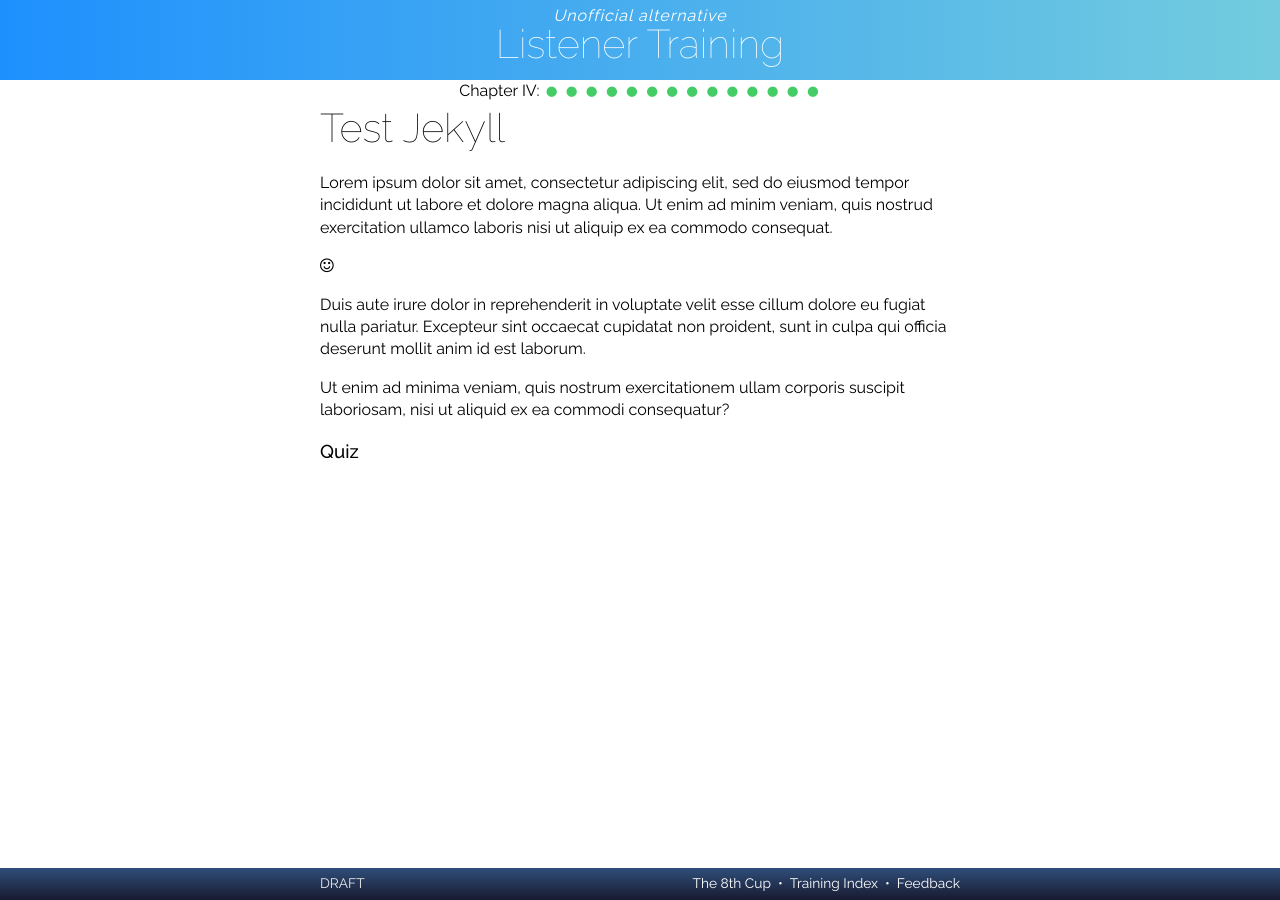
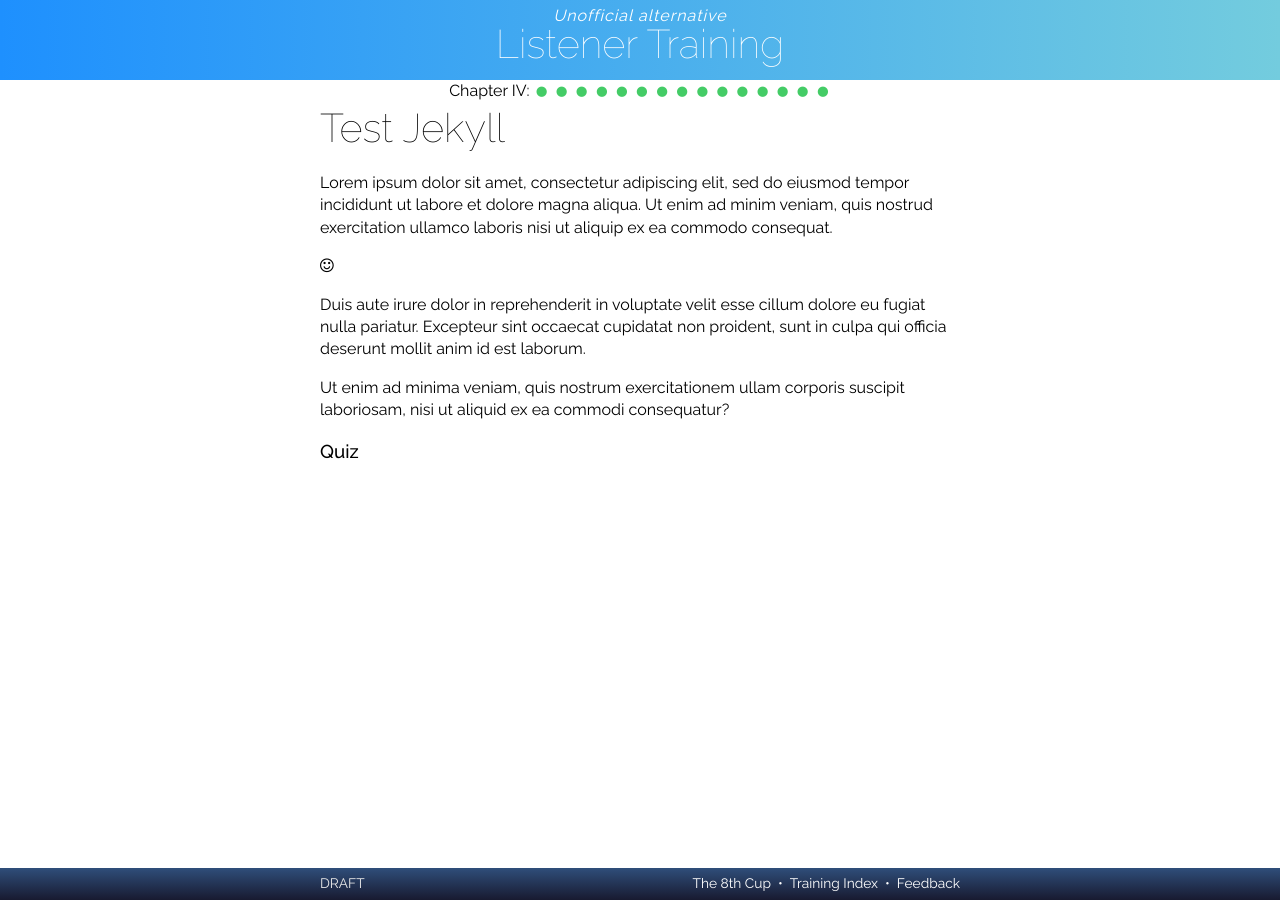
Before and after one commit to RarelyCharlie/rarelycharlie.github.io, a Jekyll site: the page built from test.md, in a window 1280 px wide. Built offline with Jekyll 4.4.1, drawn with Linux system fonts in a browser that asks for light colours; nearby versions of some CDN libraries.

Commit message:
start on chapstart

```diff
--- a/_layouts/listen.html
+++ b/_layouts/listen.html
@@ -237,7 +237,7 @@ reviewpage = function () {
 {% for section in site.listen %}{% if section.class == 'chapter' and section.serial > page.serial %}{% break %}{% endif %}{% if section.class == 'chapter' %}{% assign thischap = thischap | plus: 1 %}{% assign chapstart = section.serial | plus: 1 %}{% else %}{% assign final = section.serial %}{% endif %}{% endfor %}
 Chapter {% case thischap %}{% when 1 %}I{% when 2 %}II{% when 3 %}III{% when 4 %}IV{% endcase %}:
 {% for section in site.listen %}
-	{% if section.class == 'index' or section.serial <= chapstart or section.serial > final %}
+	{% if section.class == 'index' or section.serial < chapstart or section.serial > final %}
 		{% continue %}
 	{% else %}
 		{% if section.serial <= page.serial %}
```
